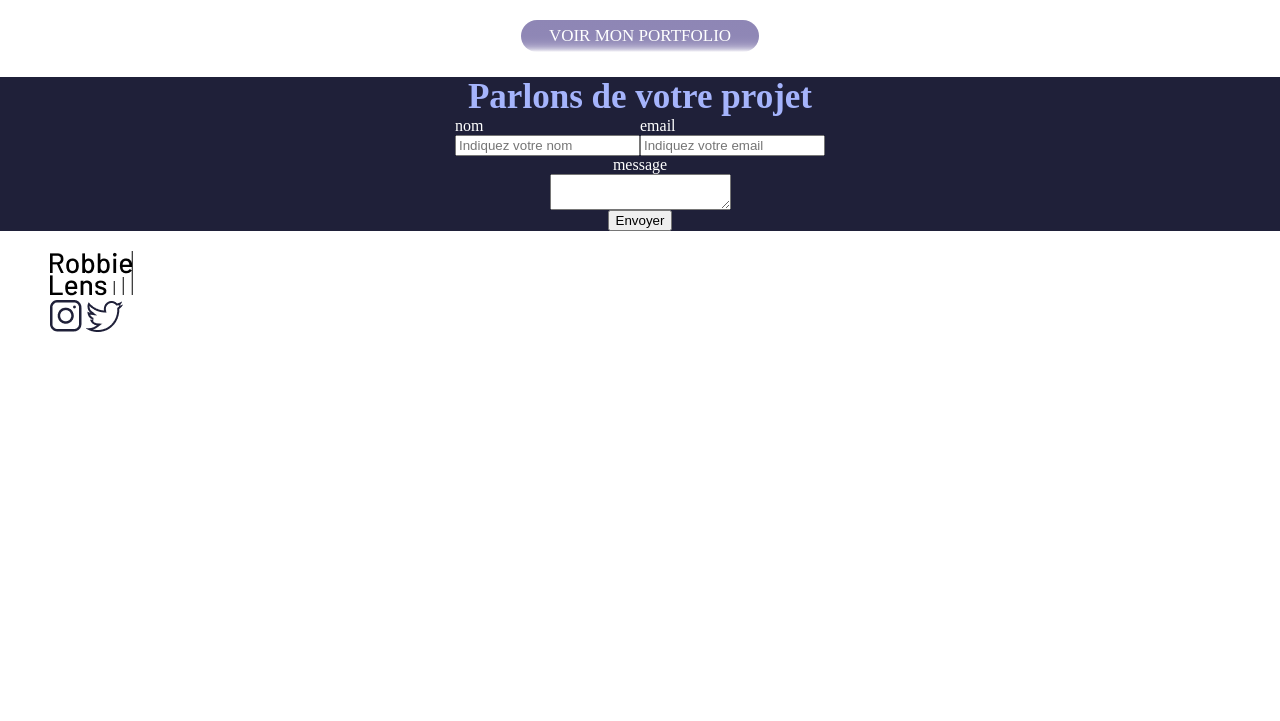
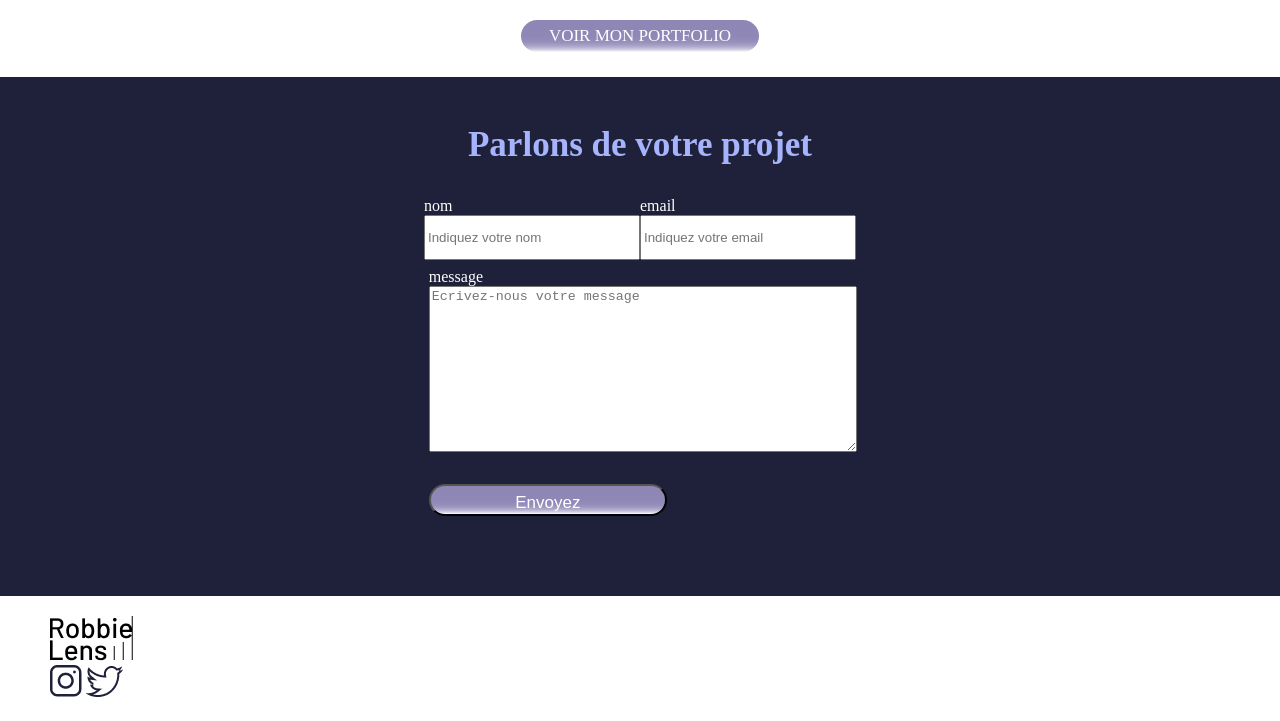
Before and after one commit to AlexandreDelmer/Openclassroom, a plain HTML site: page index.html in a window 1280 px wide. Shown: the part 1361-2082 px from the top of the page. Before the commit the page ends 1717 px from the top, so only its background shows below. Drawn offline with Linux system fonts and the light colour scheme.

Commit message:
MàJ form

```diff
--- a/index.html
+++ b/index.html
@@ -62,7 +62,10 @@
             <section class="section_form">
 
                 <form class="form">
+
                     <h2 class="h2_color_background">Parlons de votre projet</h2>
+
+                    <div class="form_all">
 
                         <div class="form_information">
 
@@ -73,15 +76,19 @@
 
                             <div class="form_email">
                                 <label for="email">email</label><br>
-                            <input type="email" name="email" id="email"placeholder="Indiquez votre email">
+                                <input type="email" name="email" id="email" placeholder="Indiquez votre email">
                             </div>
 
                         </div>
 
+                            <div class="form_message">
                                 <label type="textarea" for="message">message</label>
-                    <textarea></textarea>
+                                <textarea placeholder="Ecrivez-nous votre message"></textarea>
+                                <input class="cta" type="submit" value="Envoyez">
+                            </div>
 
-                    <button>Envoyer</button>
+                    </div>
+
                 </form>
 
             </section>
--- a/style/style.css
+++ b/style/style.css
@@ -79,12 +79,11 @@ h1 {
 
 /* Retravailler le dégradé */
 .cta{
-    align-items: center;
     text-align: center;
     color: white;
     border-radius: 50px;
     background-color: #8E86B5;
-    background: linear-gradient( to bottom, #8E86B5, 90%, #FFFFFF);
+    background: linear-gradient(to bottom, #8E86B5, 90%, #FFFFFF);
     font-size: 1.0625rem;
     height: 2rem;
     line-height: 2rem;
@@ -126,6 +125,8 @@ h1 {
 .section_form{
     background-color: #1F2039;
     color: white;
+    padding-top: 3rem;
+    padding-bottom: 3rem;
 }
 
 .form{
@@ -135,6 +136,46 @@ h1 {
     align-items: center;
 }
 
+.form_all{
+    width: 33%;
+}
+
 .form_information{
     display: flex;
+    justify-content: center;
 }
+
+.form_name input,
+.form_email input{
+    height: 100%;
+    width: 13rem;
+}
+
+.form_name{
+
+}
+
+.form_name label{
+    margin-bottom: 2rem;
+}
+
+.form_email{
+    margin-left: auto;
+}
+
+.form h2,
+.form_information,
+.form_message,
+.form textarea{
+    margin-bottom: 2rem;
+}
+
+.form_message{
+    display: flex;
+    flex-direction: column;
+}
+
+.form_message textarea{
+    height: 10rem;
+    width: 100%;
+}
```
Lines whose indentation alone changed are shown as unchanged.
